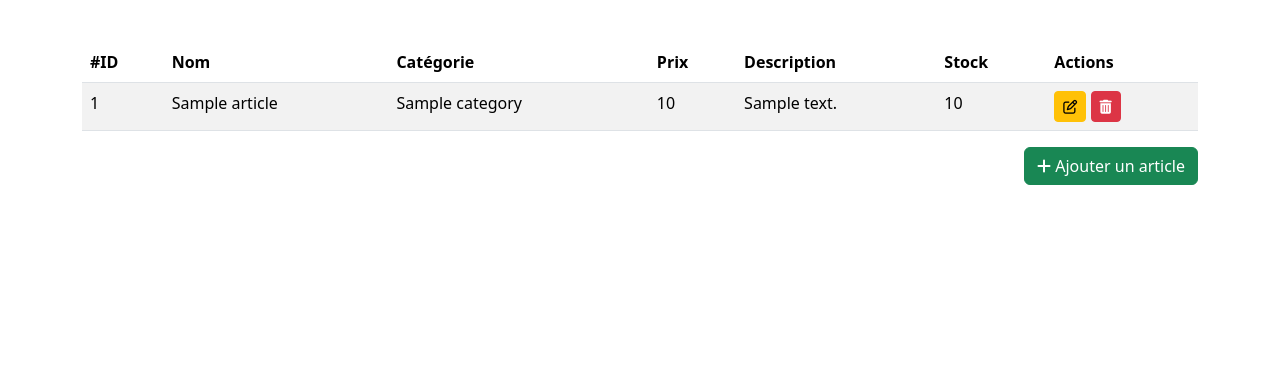
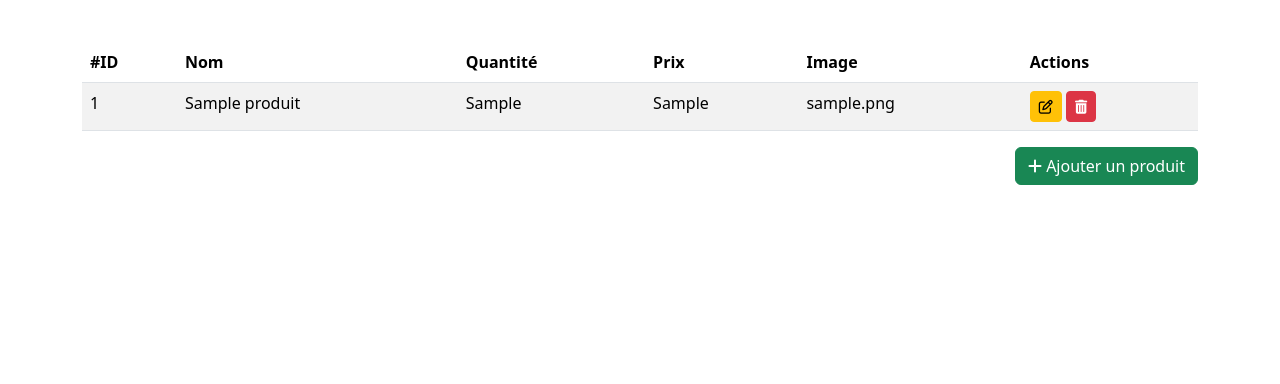
Before and after one commit to ThibaultMangeant/SiteWebBDE, a PHP site: template app/views/produit/index.html.twig in a window 1280 px wide. Shown: the part 126-510 px from the top of the page. Run offline with PHP 8.4, Linux system fonts and the light colour scheme; the template is opened without the code that fills it: most values are stand-ins (such as "Sample title", 1, 10 or a date in 2020); some libraries are stand-ins or nearby versions.

Commit message:
Mise à jour de l'affichage des produits : remplacement des champs et ajustement des noms pour une meilleure clarté

```diff
--- a/app/views/produit/index.html.twig
+++ b/app/views/produit/index.html.twig
@@ -6,25 +6,23 @@
     <tr>
         <th scope="col">#ID</th>
         <th scope="col">Nom</th>
-        <th scope="col">Catégorie</th>
+        <th scope="col">Quantité</th>
         <th scope="col">Prix</th>
-        <th scope="col">Description</th>
-        <th scope="col">Stock</th>
+        <th scope="col">Image</th>
         <th scope="col">Actions</th>
     </tr>
     </thead>
     <tbody>
-   {% for article in articles %}
+   {% for produit in produits %}
         <tr>
-            <td>{{ article.id }}</td>
-            <td>{{ article.name }}</td>
-            <td>{{ article.category.name}}</td>
-            <td>{{ article.price}}</td>
-            <td>{{ article.description}}</td>
-            <td>{{ article.stock}}</td>
+            <td>{{ produit.idProd }}</td>
+            <td>{{ produit.nomProd }}</td>
+            <td>{{ produit.qs}}</td>
+            <td>{{ produit.prixProd}}</td>
+            <td>{{ produit.imgProd}}</td>
             <td>
-                <a href="article_update.php?id={{ article.id}}" class="btn btn-warning btn-sm"><i class="fa fa-edit"></i></a>
-                <a href="article_delete.php?id={{ article.id}}" class="btn btn-danger btn-sm"><i class="fa fa-trash"></i></a>
+                <a href="article_update.php?id={{ produit.idProd}}" class="btn btn-warning btn-sm"><i class="fa fa-edit"></i></a>
+                <a href="article_delete.php?id={{ produit.idProd}}" class="btn btn-danger btn-sm"><i class="fa fa-trash"></i></a>
             </td>
         </tr>
     {% endfor %}
@@ -32,7 +30,7 @@
 </table>
 <div class="d-flex flex-row-reverse">
     <a href="article_create.php" class="btn btn-success">
-        <i class="fa fa-plus"></i> Ajouter un article
+        <i class="fa fa-plus"></i> Ajouter un produit
     </a>
 </div>
 {% endblock %}
```
